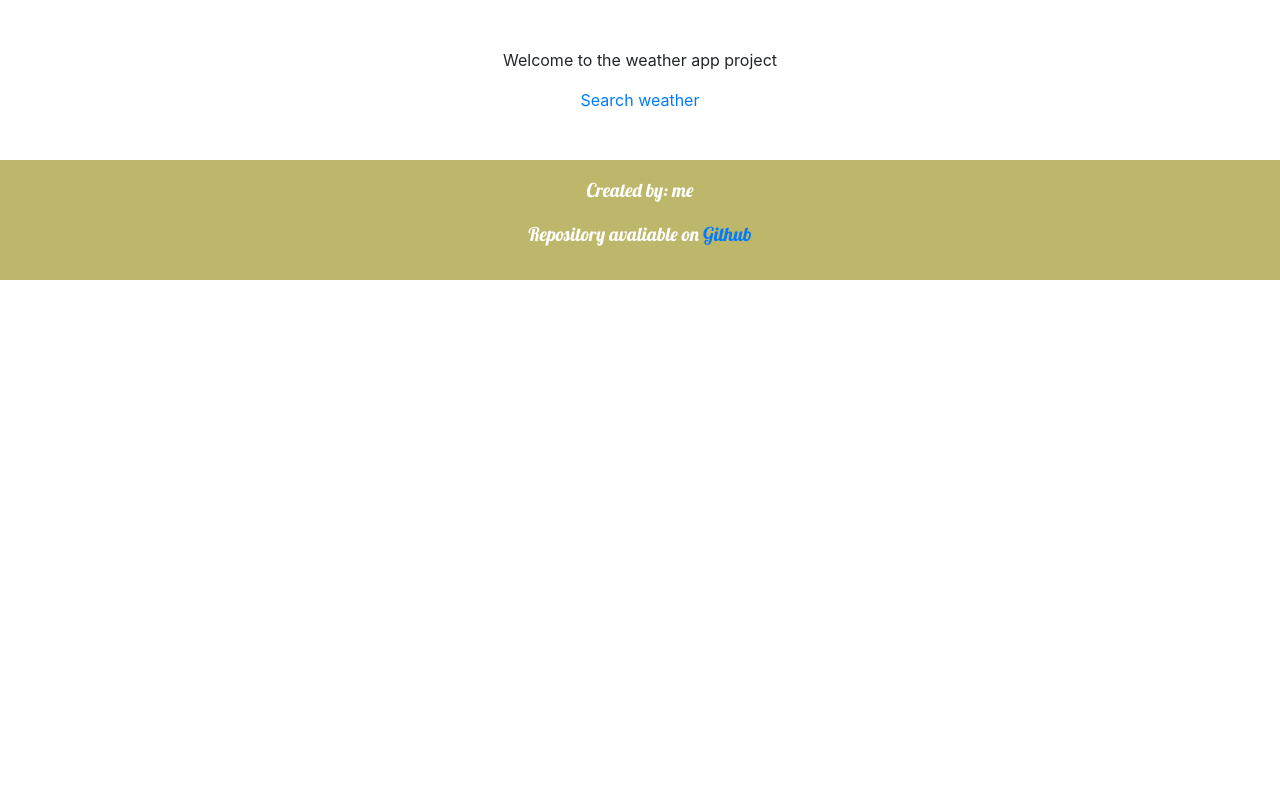
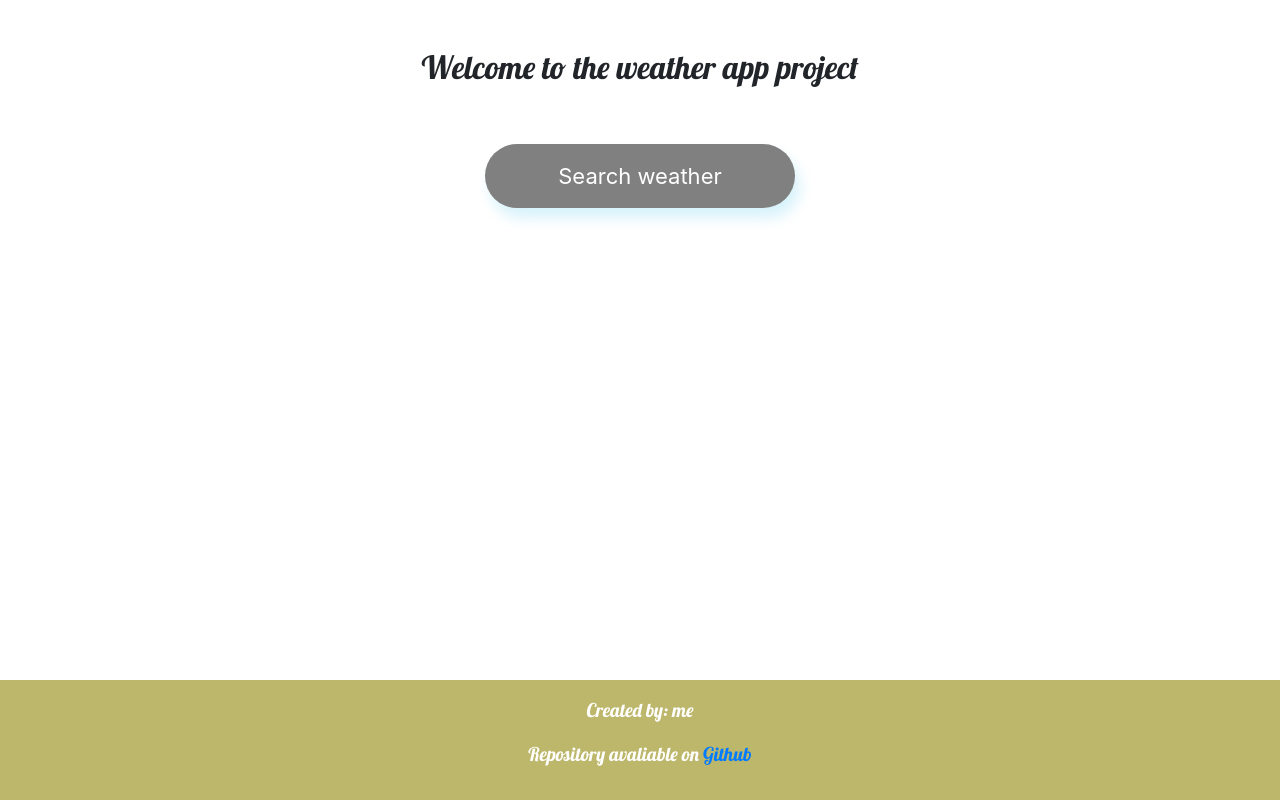
Before and after one commit to LucjaTalaga/Show-weather-app, a Flask app: page / in a window 1280 px wide. Shown: the part 120-920 px from the top of the page. Before the commit the page ends 400 px from the top, so only its background shows below. Run offline with Flask 2, Linux system fonts and the light colour scheme; some libraries are stand-ins or nearby versions.

Commit message:
all css done

```diff
--- a/static/styles.css
+++ b/static/styles.css
@@ -5,7 +5,7 @@ header{
     background-color:darkkhaki;
 }
 
-h1{
+h1, h2{
     font-family: 'Lobster', cursive;
 }
 header h1 {
@@ -13,6 +13,22 @@ header h1 {
     text-align: center;
     padding-top: 20px;
 }
+
+#index{
+    text-decoration: none;
+    font-size: 22px;
+    width: 310px;
+    height: 64px;
+    background-color: gray;
+    display: inline-flex;
+    justify-content: center;
+    align-items: center;
+    color: #FFFFFF;
+    border-radius: 40px;
+    box-shadow: 5px 10px 14px #07ACE629;
+    margin-top: 50px;
+}
+
 main .form-control
 {
     display: inline-block;
@@ -20,6 +36,7 @@ main .form-control
 }
 
 main{
+    min-height: 85vh;
     overflow-x: auto;
     text-align: center;
 }
@@ -44,6 +61,7 @@ footer p{
 
 #search{
     margin-bottom: 10px;
+    color: gray;
 }
 .weather-data{
     display: flex;
@@ -52,7 +70,7 @@ footer p{
 }
 .weather{
     width: 400px;
-    border: 1px solid black;
+    border: 1px solid burlywood;
     border-radius: 10px;
     margin-bottom: 5vh;
     position: relative;
--- a/templates/index.html
+++ b/templates/index.html
@@ -5,6 +5,6 @@
 {% endblock %}
 
 {% block main %}
-    <p>Welcome to the weather app project</p>
-    <a href='/main'>Search weather</a>
+    <h2>Welcome to the weather app project</h2>
+    <a id='index' href='/main'>Search weather</a>
 {% endblock %}
```
